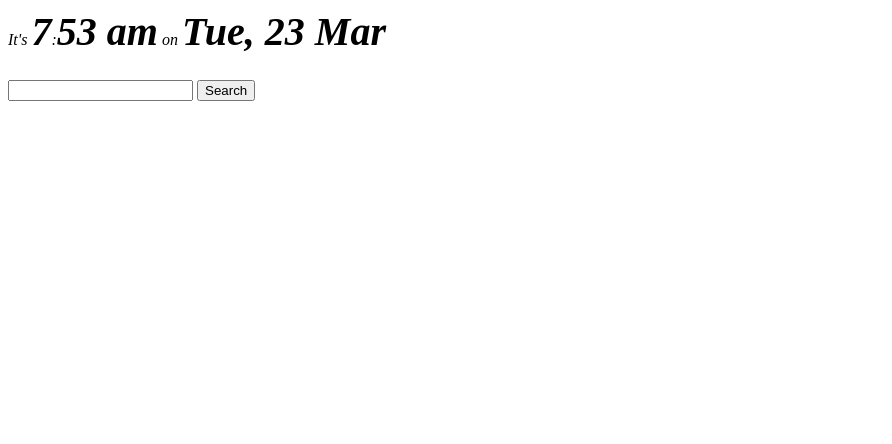
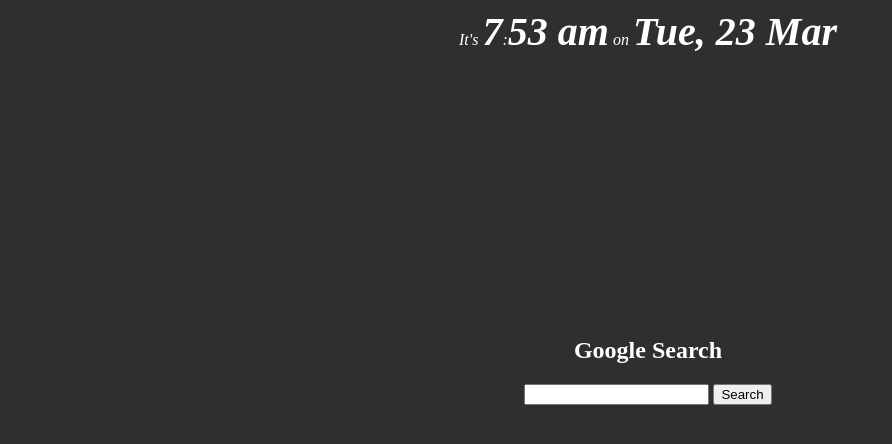
Before and after one commit to virejdasani/LuminousNewTab, a browser extension: page index.html in a window 1280 px wide. Shown: the whole page, without its empty margins (0-892 px from the left). Drawn offline with Linux system fonts and the light colour scheme.

Commit message:
Added styling

```diff
--- a/index.html
+++ b/index.html
@@ -1,5 +1,6 @@
 <!DOCTYPE html>
 <html lang="en">
+
 <head>
     <meta charset="UTF-8">
     <meta http-equiv="X-UA-Compatible" content="IE=edge">
@@ -7,14 +8,17 @@
     <link rel="stylesheet" href="styles.css">
     <title>New Tab</title>
 </head>
+
 <body>
     <div id="greeting">
         <!-- Rendered via javascript -->
     </div>
 
-    <input id="searchBox">
-    <button id="searchButton">Search</button>
-
+    <div id="search">
+        <h2>Google Search</h2>
+        <input id="searchBox">
+        <button id="searchButton">Search</button>
+    </div>
 
     <script src="index.js"></script>
 </body>
--- a/styles.css
+++ b/styles.css
@@ -10,3 +10,14 @@
   font-weight: bolder;
   font-size: 40px;
 }
+
+html, body {
+  background-color: rgb(47, 47, 47);
+  text-align: center;
+  color: white;
+  width: 100%;
+}
+
+#search {
+  margin-top: 20%;
+}
```
